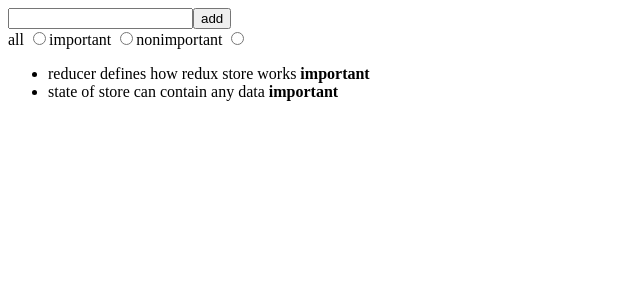
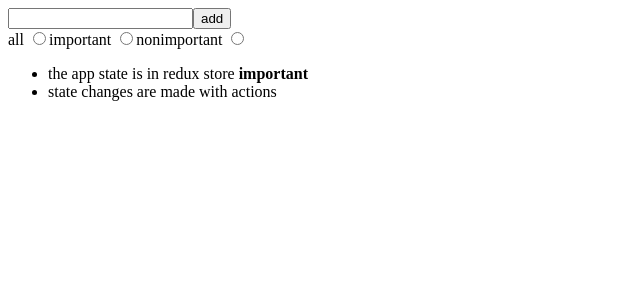
Before and after one commit to m8tja/Full-Stack-Helsinki, a React (Create React App) app in the folder part6/notes/: page / in a window 1280 px wide. Shown: the top 300 px of the page, without its empty margins (0-640 px from the left). Built offline with nearby package versions, Linux system fonts and the light colour scheme; data requests are answered from the project's data file.

Commit message:
getting data from the backend

```diff
--- /dev/null
+++ b/part6/notes/db.json
@@ -0,0 +1,14 @@
+{
+  "notes": [
+    {
+      "content": "the app state is in redux store",
+      "important": true,
+      "id": 1
+    },
+    {
+      "content": "state changes are made with actions",
+      "important": false,
+      "id": 2
+    }
+  ]
+}
--- a/part6/notes/src/App.js
+++ b/part6/notes/src/App.js
@@ -1,8 +1,17 @@
+import { useEffect } from "react"
 import NewNote from "./components/NewNote"
 import Notes from "./components/Notes"
 import VisibilityFilter from "./components/VisibilityFilter"
+import noteService from "./services/notes"
+import { setNotes } from "./reducers/noteReducer"
+import { useDispatch } from "react-redux"
 
 const App = () => {
+
+  const dispatch = useDispatch()
+  useEffect(() => {
+    noteService.getAll().then(notes => dispatch(setNotes(notes)))
+  }, [dispatch])
 
   return(
     <div>
--- a/part6/notes/src/index.js
+++ b/part6/notes/src/index.js
@@ -1,10 +1,11 @@
-import React from 'react';
-import ReactDOM from 'react-dom/client';
-import App from './App';
+import React from 'react'
+import ReactDOM from 'react-dom/client'
+import App from './App'
 import { configureStore } from "@reduxjs/toolkit"
 import { Provider } from 'react-redux'
-import noteReducer from './reducers/noteReducer'
-import filterReducer from './reducers/filterReducer';
+import noteService from "./services/notes"
+import noteReducer, { setNotes } from './reducers/noteReducer'
+import filterReducer from './reducers/filterReducer'
 
 const store = configureStore({
   reducer: {
@@ -13,6 +14,10 @@ const store = configureStore({
   }
 })
 
+noteService.getAll().then(notes =>
+  store.dispatch(setNotes(notes))
+)
+
 const root = ReactDOM.createRoot(document.getElementById('root'));
 root.render(
   <Provider store={store}>
--- a/part6/notes/src/reducers/noteReducer.js
+++ b/part6/notes/src/reducers/noteReducer.js
@@ -18,7 +18,7 @@ const generateId = () =>
 
 const noteSlice = createSlice({
   name: "notes",
-  initialState,
+  initialState: [],
   reducers: {
     createNote(state, action) {
       const content = action.payload
@@ -38,9 +38,15 @@ const noteSlice = createSlice({
       return state.map(note =>
         note.id !== id ? note : changedNote
       )
+    },
+    appendNote(state, action) {
+      state.push(action.payload)
+    },
+    setNotes(state, action) {
+      return action.payload
     }
   }
 })
 
-export const { createNote, toggleImportanceOf } = noteSlice.actions
+export const { createNote, toggleImportanceOf, appendNote, setNotes } = noteSlice.actions
 export default noteSlice.reducer
--- /dev/null
+++ b/part6/notes/src/services/notes.js
@@ -0,0 +1,10 @@
+import axios from "axios"
+
+const baseUrl = "http://localhost:3001/notes"
+
+const getAll = async () => {
+  const response = await axios.get(baseUrl)
+  return response.data
+}
+
+export default { getAll }
```
Also changed, not shown: part6/notes/package.json (+5 -2 lines), 1 other file (tests, documents, lock files or other folders).
